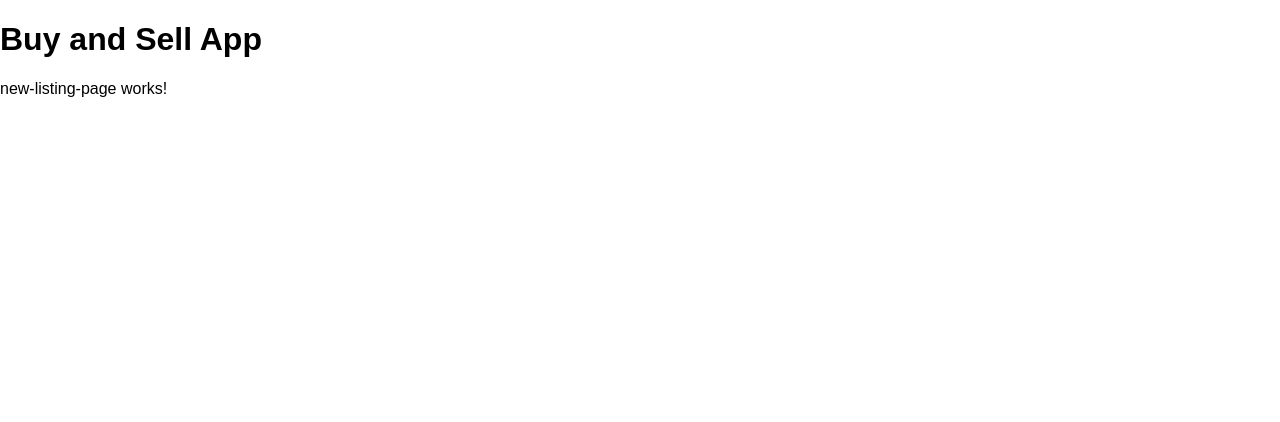
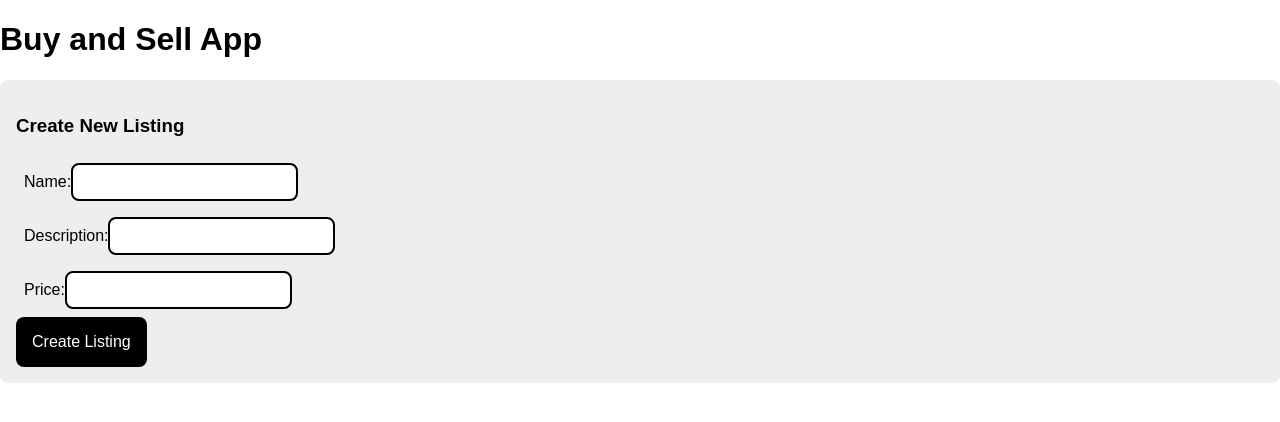
Before and after one commit to dennned/full-stack-angular-node, an Angular app in the folder frontend/buy-and-sell/: page /new-listing in a window 1280 px wide. Shown: the top 422 px of the page. Built offline with nearby package versions, Linux system fonts and the light colour scheme.

Commit message:
Create New listing

```diff
--- a/frontend/buy-and-sell/src/app/my-listings-page/my-listings-page.component.html
+++ b/frontend/buy-and-sell/src/app/my-listings-page/my-listings-page.component.html
@@ -8,5 +8,7 @@
         </a>
         <button (click)="onDeleteClicked(listing.id)">Delete</button>
     </div>
-
 </div>
+<a routerLink="/new-listing">
+    <button>Create New Listing</button>
+</a>
--- a/frontend/buy-and-sell/src/app/new-listing-page/new-listing-page.component.html
+++ b/frontend/buy-and-sell/src/app/new-listing-page/new-listing-page.component.html
@@ -1 +1,18 @@
-<p>new-listing-page works!</p>
+<div class="content-box">
+    <h3>Create New Listing</h3>
+    <form (ngSubmit)="onSubmit()">
+        <div>
+            <label for="name">Name:</label>
+            <input id="name" name="name" type="text" [(ngModel)]="name" />
+        </div>
+        <div>
+            <label for="description">Description:</label>
+            <input id="description" name="description" type="text" [(ngModel)]="description" />
+        </div>
+        <div>
+            <label for="price">Price:</label>
+            <input id="price" name="price" type="text" [(ngModel)]="price" />
+        </div>
+        <button type="submit">Create Listing</button>
+    </form>
+</div>
--- a/frontend/buy-and-sell/src/app/new-listing-page/new-listing-page.component.ts
+++ b/frontend/buy-and-sell/src/app/new-listing-page/new-listing-page.component.ts
@@ -1,4 +1,7 @@
 import { Component, OnInit } from '@angular/core';
+import { Router } from '@angular/router';
+import { Listing } from '../types';
+import { fakeMyListings } from '../fake-data';
 
 @Component({
   selector: 'app-new-listing-page',
@@ -6,10 +9,20 @@
   styleUrls: ['./new-listing-page.component.css']
 })
 export class NewListingPageComponent implements OnInit {
+  name: string = '';
+  description: string = '';
+  price: number;
 
-  constructor() { }
+  constructor(
+    private router: Router
+  ) { }
 
   ngOnInit(): void {
   }
 
+  onSubmit(): void {
+    alert(`Creating a new listing!`);
+    this.router.navigateByUrl('/my-listings');
+  }
+
 }
```
